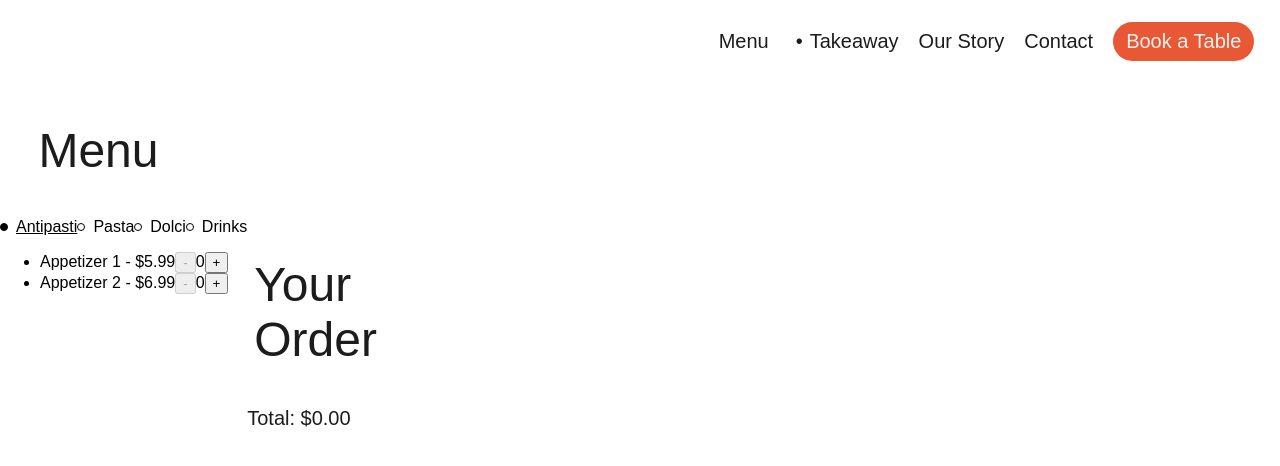
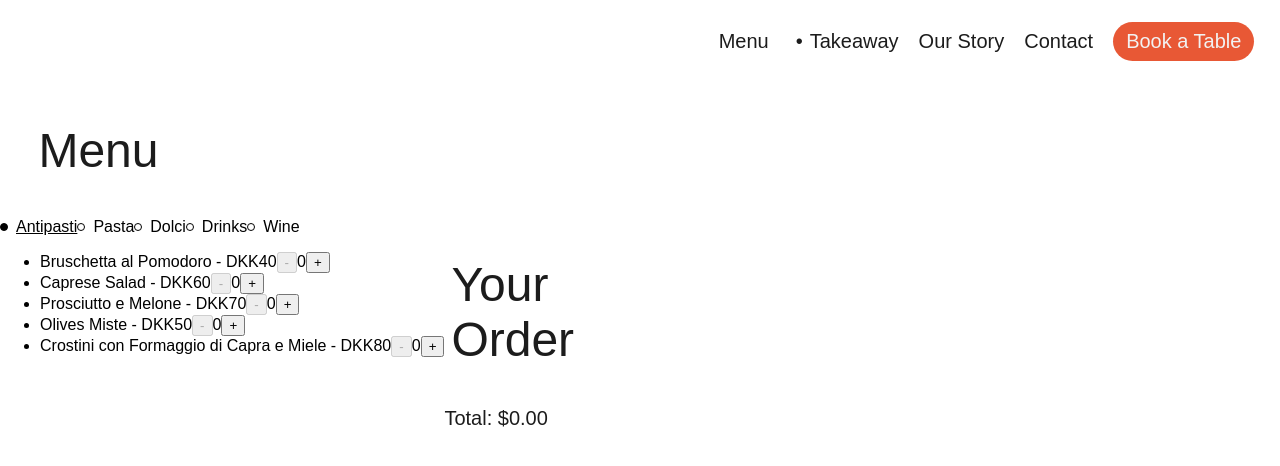
Before and after one commit to ozolinala/capanna74, a Next.js app: page /takeaway in a window 1280 px wide. Shown: the top 466 px of the page. Built offline with nearby package versions, Linux system fonts and the light colour scheme.

Commit message:
JSON fixed

```diff
--- a/src/components/TakeawayItem.js
+++ b/src/components/TakeawayItem.js
@@ -51,7 +51,7 @@ const TakeawayItem = ({ item, onAddToCart }) => {
   return (
     <li>
       <span>
-        {item.name} - ${item.price}
+        {item.name} - DKK{item.price}
       </span>
       <button onClick={handleRemoveClick} disabled={quantity === 0}>
         -
--- a/src/data/menuData.json
+++ b/src/data/menuData.json
@@ -4,32 +4,145 @@
       "id": 1,
       "name": "Antipasti",
       "items": [
-        { "id": 101, "name": "Appetizer 1", "price": 5.99 },
-        { "id": 102, "name": "Appetizer 2", "price": 6.99 }
+        {
+          "id": 101,
+          "name": "Bruschetta al Pomodoro",
+          "description": "Toasted bread with diced tomatoes, garlic, basil, and olive oil.",
+          "price": 40
+        },
+        {
+          "id": 102,
+          "name": "Caprese Salad",
+          "description": "Fresh mozzarella, tomatoes, and basil drizzled with balsamic glaze.",
+          "price": 60
+        },
+        {
+          "id": 103,
+          "name": "Prosciutto e Melone",
+          "description": "Thinly sliced prosciutto served with melon.",
+          "price": 70
+        },
+        {
+          "id": 104,
+          "name": "Olives Miste",
+          "description": "Mixed marinated olives.",
+          "price": 50
+        },
+        {
+          "id": 105,
+          "name": "Crostini con Formaggio di Capra e Miele",
+          "description": "Crostini with goat cheese and honey.",
+          "price": 80
+        }
       ]
     },
     {
       "id": 2,
       "name": "Pasta",
       "items": [
-        { "id": 201, "name": "Pasta 1", "price": 12.99 },
-        { "id": 202, "name": "Pasta 2", "price": 14.99 }
+        {
+          "id": 201,
+          "name": "Spaghetti alla Carbonara",
+          "description": "Classic Roman pasta with guanciale, egg, and pepper.",
+          "price": 85
+        },
+        {
+          "id": 202,
+          "name": "Fusilli al Pesto",
+          "description": "Spiral pasta with traditional Genovese pesto.",
+          "price": 75
+        },
+        {
+          "id": 203,
+          "name": "Spaghetti Aglio, Olio e Peperoncino",
+          "description": "Spaghetti with oil, toasted garlic, and peperoncino.",
+          "price": 90
+        },
+        {
+          "id": 204,
+          "name": "Penne all’Amatriciana",
+          "description": "Penne with tomato sauce, meat, and basil.",
+          "price": 95
+        }
       ]
     },
     {
       "id": 3,
       "name": "Dolci",
       "items": [
-        { "id": 301, "name": "Dolci 1", "price": 7.99 },
-        { "id": 302, "name": "Dolci 2", "price": 8.99 }
+        {
+          "id": 301,
+          "name": "Tiramisu",
+          "description": "Ladyfingers, Espresso, Mascarpone, Eggs, Sugar, Cocoa Powder.",
+          "price": 65
+        },
+        {
+          "id": 302,
+          "name": "Sorbetto al Limone",
+          "description": "Lemon juice-flavored ice slush.",
+          "price": 55
+        },
+        {
+          "id": 303,
+          "name": "Panna Cotta",
+          "description": "Creamy Italian dessert with heavy cream and vanilla extract.",
+          "price": 75
+        },
+        { "id": 304, "name": "Amaretti", "description": "Almond cookies.", "price": 40 }
       ]
     },
     {
       "id": 4,
       "name": "Drinks",
       "items": [
-        { "id": 401, "name": "Drink 1", "price": 2.99 },
-        { "id": 402, "name": "Drink 2", "price": 3.99 }
+        {
+          "id": 401,
+          "name": "Aperol Spritz",
+          "description": "Aperol, Prosecco, and soda.",
+          "price": 80
+        },
+        {
+          "id": 402,
+          "name": "Mojito",
+          "description": "White rum, lime juice, and mint leaves.",
+          "price": 85
+        },
+        {
+          "id": 403,
+          "name": "Negroni",
+          "description": "Gin, red vermouth, and Campari.",
+          "price": 95
+        },
+        {
+          "id": 404,
+          "name": "Martini",
+          "description": "Gin stirred with dry vermouth.",
+          "price": 90
+        }
+      ]
+    },
+    {
+      "id": 5,
+      "name": "Wine",
+      "items": [
+        {
+          "id": 501,
+          "name": "Chianti Classico",
+          "description": "Red wine from Tuscany, Italy.",
+          "price": 95
+        },
+        {
+          "id": 502,
+          "name": "Barolo",
+          "description": "Red wine from Piedmont, Italy.",
+          "price": 110
+        },
+        {
+          "id": 503,
+          "name": "Vermentino",
+          "description": "White wine from Sardinia, Italy.",
+          "price": 110
+        }
       ]
     }
   ]
```
